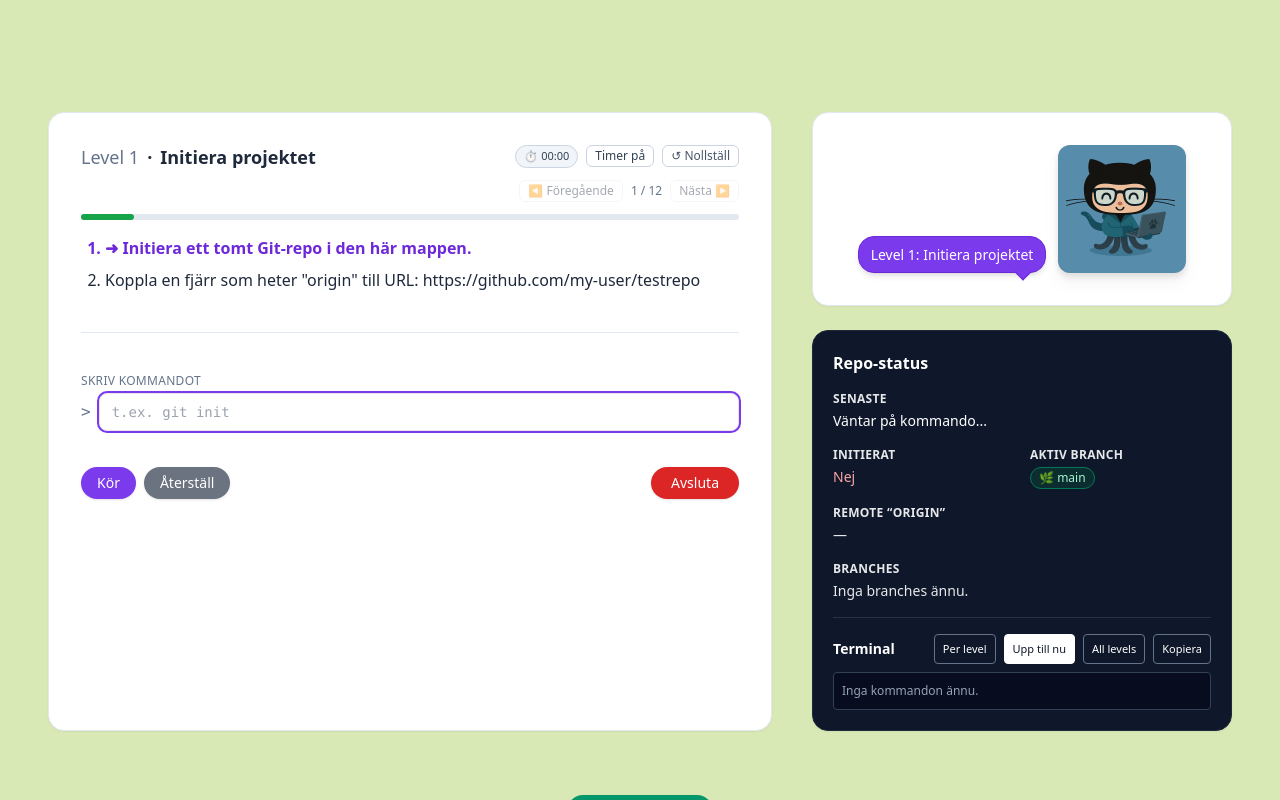
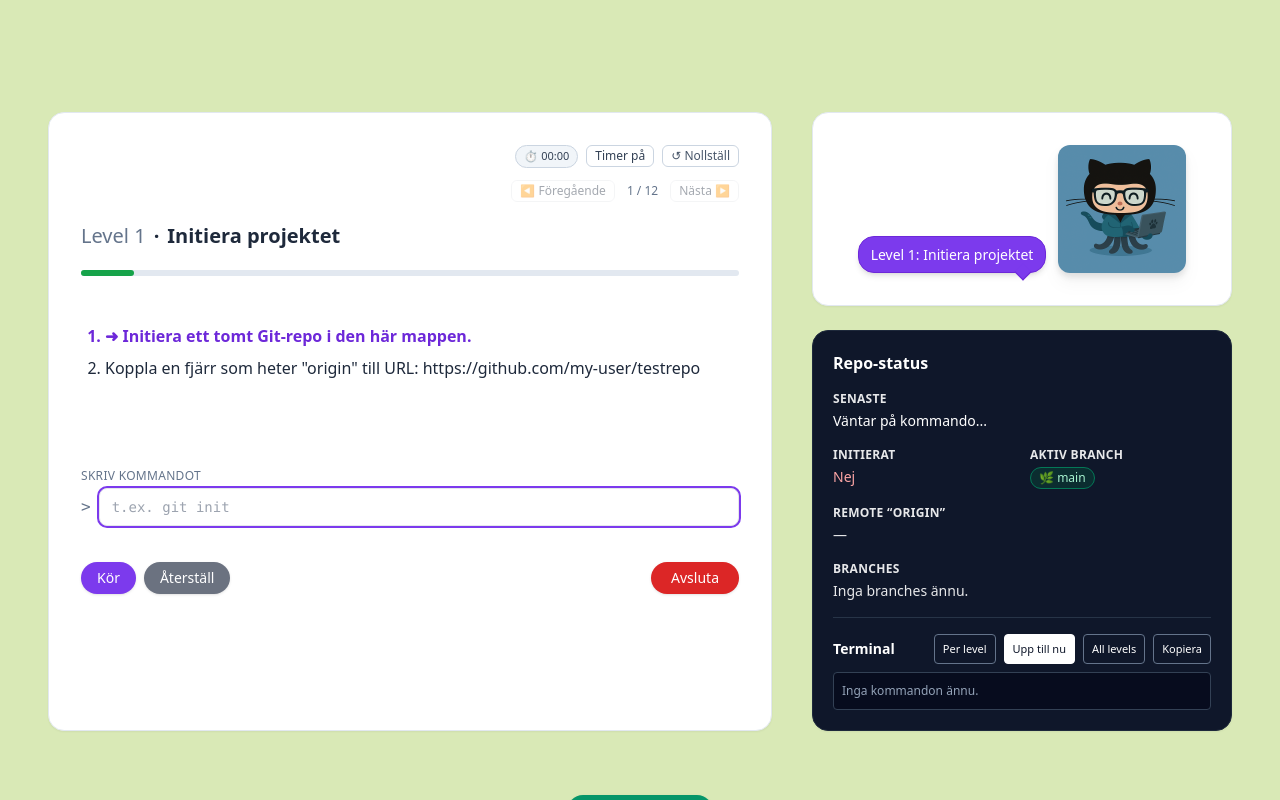
Before and after one commit to DulamaA/git-land-game, a React (Vite) app: page /game/1 in a window 1280 px wide. Built offline with nearby package versions, Linux system fonts and the light colour scheme.

Commit message:
:lipstick: feat: polish GameScreen and LevelHeader : add space between title/instructions and timer/nav + between succes bar and progress bar + link to success text   via `aria-describedby="next-hint"` for screen readers

```diff
--- a/src/components/Game/LevelHeader.tsx
+++ b/src/components/Game/LevelHeader.tsx
@@ -26,8 +26,8 @@ export default function LevelHeader(props: HeaderProps) {
     onToggleTimer,
     onResetTimer,
     onPrev,
+    canGoNext = false,
     onNext,
-    canGoNext = false,
     highlightNext = false,
   } =
     props;
@@ -36,22 +36,16 @@ export default function LevelHeader(props: HeaderProps) {
   const ratio = Math.max(0, Math.min(1, ratioRaw));
 
   return (
-    <div className="flex flex-col gap-3">
+    <div className="flex flex-col gap-4 md:gap-5">
+      {/* Top row: timer + nav on the right */}
       <div className="flex items-start justify-between gap-3">
-        <h2
-          className="flex-1 min-w-0 text-lg font-semibold leading-snug whitespace-nowrap overflow-hidden text-ellipsis"
-          title={`Level ${levelId}: ${title}`}
-        >
-          <span className="text-slate-500 font-medium">Level {levelId}</span>
-          <span className="mx-2">·</span>
-          <span>{title}</span>
-        </h2>
-
+        <div className="flex-1" /> {/* left spacer */}
         <div className="flex flex-col items-end gap-3">
           <div className="flex items-center gap-2">
             <span
               className={`px-2 py-0.5 rounded-full text-[11px] font-medium border ${
-                running ? 'bg-violet-600 text-white border-violet-700' : 'bg-slate-100 text-slate-700 border-slate-300'
+                running ? 'bg-violet-600 text-white border-violet-700' :
+                  'bg-slate-100 text-slate-700 border-slate-300'
               }`}
               aria-label="Timer"
               title="Timer"
@@ -62,8 +56,7 @@ export default function LevelHeader(props: HeaderProps) {
             <button
               onClick={onToggleTimer}
               className={`rounded-md px-2 py-0.5 text-xs border transition ${
-                running ?
-                  'bg-violet-50 border-violet-300 text-violet-700 hover:bg-violet-100' :
+                running ? 'bg-violet-50 border-violet-300 text-violet-700 hover:bg-violet-100' :
                   'bg-white border-slate-300 text-slate-700 hover:bg-slate-50'
               }`}
               title="Slå på/av timer"
@@ -80,7 +73,7 @@ export default function LevelHeader(props: HeaderProps) {
             </button>
           </div>
 
-          <div className="flex items-center gap-2">
+          <div className="flex items-center gap-3">
             <button
               onClick={onPrev}
               disabled={levelIndex === 0}
@@ -99,17 +92,29 @@ export default function LevelHeader(props: HeaderProps) {
               disabled={!canGoNext}
               title={canGoNext ? 'Nästa nivå' : 'Slutför nivån först'}
               aria-disabled={!canGoNext}
-              className={`rounded-md border px-2 py-0.5 text-xs disabled:opacity-40 hover:bg-slate-50
-                ${highlightNext && canGoNext ? 'ring-2 ring-emerald-400 animate-pulse' : ''}`}
+              aria-describedby={highlightNext && canGoNext ? 'next-hint' : undefined}
+              className={`rounded-md border px-2 py-0.5 text-xs disabled:opacity-40 hover:bg-slate-50 ${
+                highlightNext && canGoNext ? 'ring-2 ring-emerald-400 animate-pulse' : ''
+              }`}
             >
               Nästa ▶
             </button>
-
           </div>
         </div>
       </div>
 
-      <div className="w-full">
+      {/* Title under the controls */}
+      <h2
+        className="text-lg md:text-xl font-semibold leading-snug text-balance"
+        title={`Level ${levelId}: ${title}`}
+      >
+        <span className="text-slate-500 font-medium">Level {levelId}</span>
+        <span className="mx-2">·</span>
+        <span>{title}</span>
+      </h2>
+
+      {/* Progress bar */}
+      <div className="w-full mb-3 md:mb-4">
         <div className="h-1.5 w-full rounded bg-slate-200">
           <div
             className="h-1.5 rounded bg-green-600 transition-[width] duration-300"
--- a/src/components/GameScreen.tsx
+++ b/src/components/GameScreen.tsx
@@ -182,7 +182,7 @@ export default function GameScreen() {
       >
 
         <div className="mx-2 sm:mx-0 rounded-2xl border border-slate-200 bg-white p-5 md:p-7 lg:p-8 shadow-sm min-w-0">
-          <div className="pb-3 md:pb-4 mb-4 md:mb-6">
+          <div className="pb-4 md:pb-5 mb-6 md:mb-8">
             <LevelHeader
               levelId={level.id}
               title={level.title}
@@ -216,15 +216,18 @@ export default function GameScreen() {
             />
 
             {showSuccess && (
-              <div className="mt-2">
+              <div className="mt-4 md:mt-5">
                 <div
+                  id="next-hint"
                   className="rounded-md border border-emerald-300 bg-emerald-50 px-3 py-2 text-emerald-800
                             text-sm flex items-center gap-2"
                   role="status"
                   aria-live="polite"
                 >
-                  <span className="inline-flex h-5 w-5 items-center justify-center rounded-full
-                                  bg-emerald-600 text-white text-xs">✓</span>
+                  <span aria-hidden="true" className="inline-flex h-5 w-5 items-center justify-center rounded-full
+                                  bg-emerald-600 text-white text-xs">
+                    ✓
+                  </span>
                   <span>
                     Klart! Tryck <b>Nästa</b> när du är redo. <span aria-hidden>⬆️</span>
                   </span>
@@ -232,12 +235,12 @@ export default function GameScreen() {
               </div>
             )}
 
-            <div className="mt-4">
+            <div className="mt-6 md:mt-8">
               <TaskList steps={steps} activeIndex={taskIndex} />
             </div>
           </div>
 
-          <div className="max-w-[48rem] mx-auto border-t border-slate-200 pt-5 md:pt-6 space-y-5 md:space-y-6">
+          <div className="max-w-[48rem] mx-auto pt-4 md:pt-5 space-y-5 md:space-y-6">
             <CommandInput
               key={resetTick}
               value={input}
```
